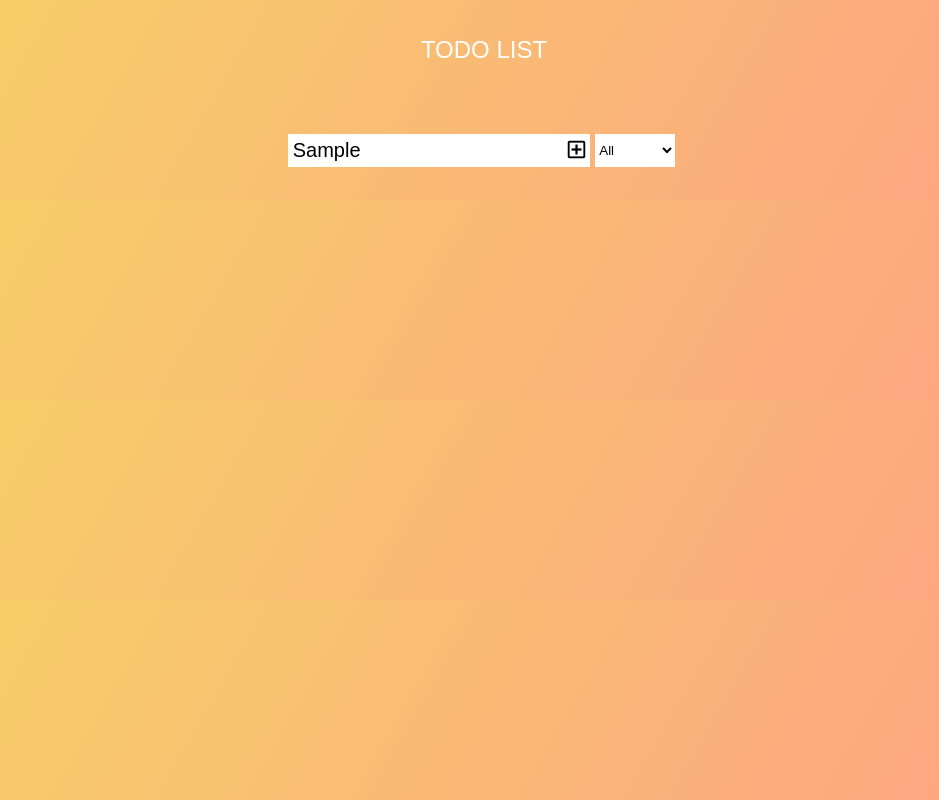
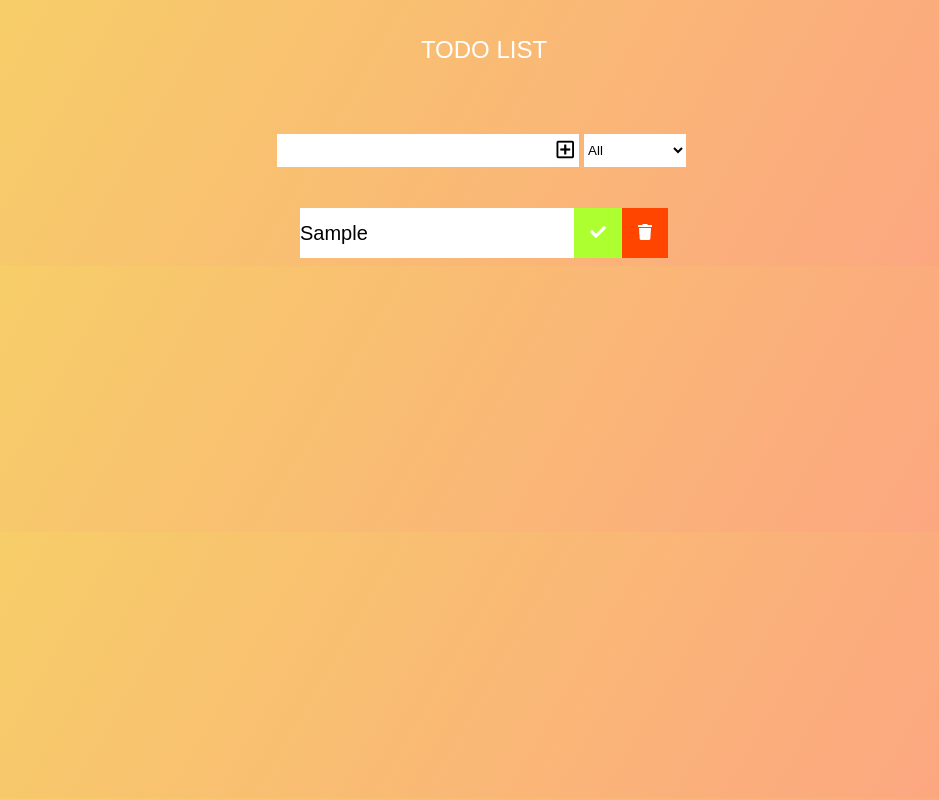
Before and after one commit to Phanhieu460/Javascipt-101, a plain HTML site: page ToDo/index.html in a window 1280 px wide. Both pictures are taken after typing "Sample" into the empty fields and a click on the button 732 px from the left and 150 px from the top of the page. Shown: the whole page, without its empty margins (156-1095 px from the left). Drawn offline with Linux system fonts and the light colour scheme.

Commit message:
Update TodoList remove

```diff
--- a/ToDo/index.js
+++ b/ToDo/index.js
@@ -7,10 +7,41 @@ function addTodo(event) {
 
   const todoDiv = document.createElement("div");
   todoDiv.classList.add("todo");
+
   const todoLi = document.createElement("li");
-  todoLi.innerHTML = "hey";
+  todoLi.innerHTML = todoInput.value;
   todoLi.classList.add("todo-item");
   todoDiv.appendChild(todoLi);
+
+  const completeButton = document.createElement("button");
+  completeButton.innerHTML = '<i class="fas fa-check"></i>';
+  completeButton.classList.add("complete-btn");
+  todoDiv.appendChild(completeButton);
+
+  const trashButton = document.createElement("button");
+  trashButton.innerHTML = '<i class="fas fa-trash"></i>';
+  trashButton.classList.add("trash-btn");
+  todoDiv.appendChild(trashButton);
+
+  todoList.appendChild(todoDiv);
+  todoInput.value = "";
+}
+function deleteTodo(e) {
+  e.preventDefault();
+  const item = e.target;
+  if (item.classList[0] === "trash-btn") {
+    const todo = item.parentElement;
+    //Animation
+    todo.classList.add("fall");
+    todo.addEventListener("transitionend", () => {
+      todo.remove();
+    });
+  }
+  if (item.classList[0] === "complete-btn") {
+    const todo = item.parentElement;
+    todo.classList.toggle("completed");
+  }
 }
 
 todoButton.addEventListener("click", addTodo);
+todoList.addEventListener("click", deleteTodo);
--- a/ToDo/style.css
+++ b/ToDo/style.css
@@ -1,37 +1,79 @@
-*{
+* {
   margin: 0;
   padding: 0;
 }
-body{
-    background-image: linear-gradient(120deg,#f6d365,#fda085);
-color:white;
+body {
+  background-image: linear-gradient(120deg, #f6d365, #fda085);
+  color: white;
   font-family: Arial, Helvetica, sans-serif;
 }
-header{
+header {
   font-size: 1.5rem;
-
 }
-header, form{
+header,
+form {
   min-height: 100px;
   display: flex;
   justify-content: center;
   align-items: center;
 }
-form button{
+form button:hover{
   cursor: pointer;
+  color: white;
+  background: #d88771;
 }
-form input, form button{
+form input,
+form button {
   background-color: white;
   font-size: 20px;
   border: none;
   padding: 5px;
 }
-select{
+select {
   min-height: 33px;
-    min-width: 80px;
-
+  min-width: 8%;
   background-color: white;
   border: none;
-
   margin: 5px;
 }
+.todo-container{
+    display: flex;
+    justify-content: center;
+    align-items: center;
+}
+.todo-list{
+    min-width: 30%;
+    list-style: none;
+}
+.todo{
+    margin:0.5rem;
+    font-size: 20px;
+    color: rgb(2, 2, 2);
+    background: #fff;
+    display: flex;
+    justify-content: space-between;
+    align-items: center;
+    transition: all 0.5s ease;
+}
+.todo li{
+    flex: 1;
+}
+.trash-btn, .complete-btn{
+    color: white;
+    background: greenyellow;
+    border: none;
+    font-size: 1rem;
+    padding: 1rem;
+    cursor: pointer;
+}
+.trash-btn{
+    background: orangered;
+}
+.completed{
+    text-decoration: line-through;
+    opacity: 0.5;
+}
+.fall{
+    transform: translateY(8rem) rotateZ(20deg);
+    opacity: 0;
+}
```
Lines whose indentation alone changed are shown as unchanged.
